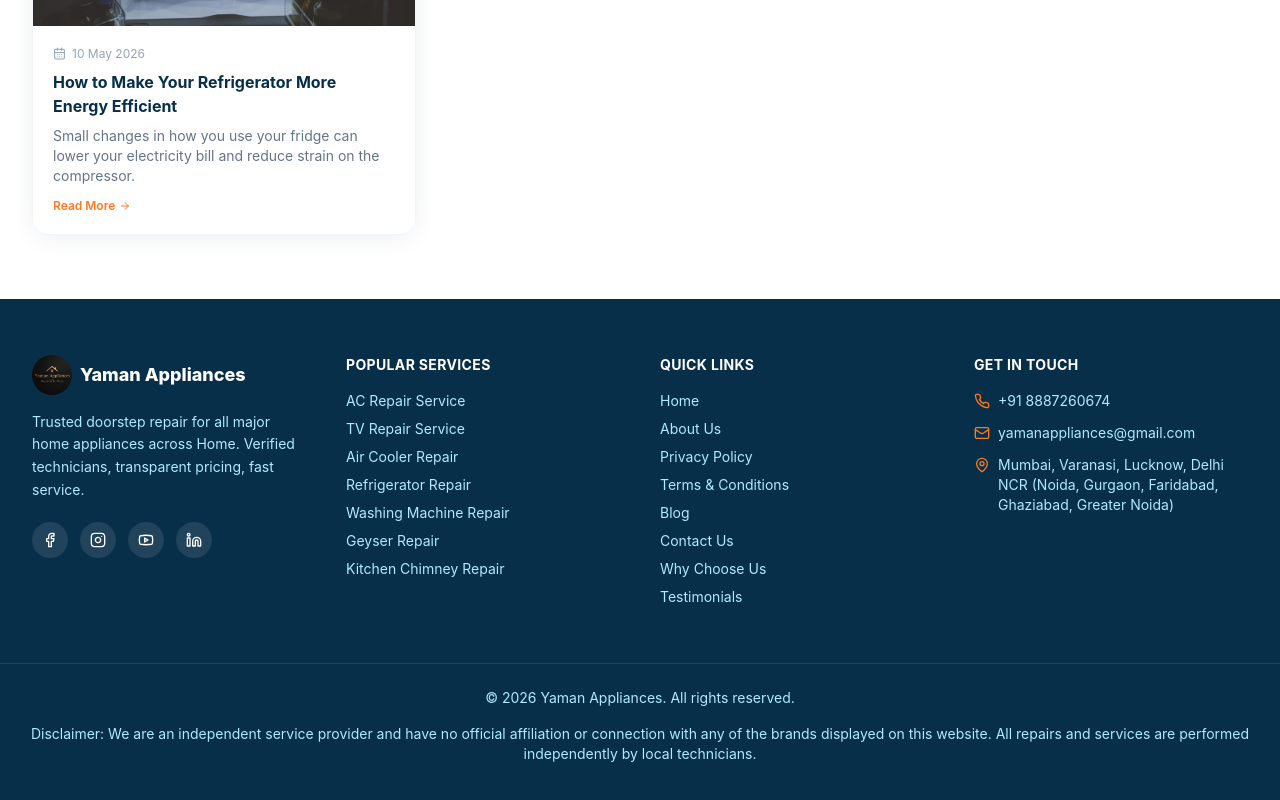
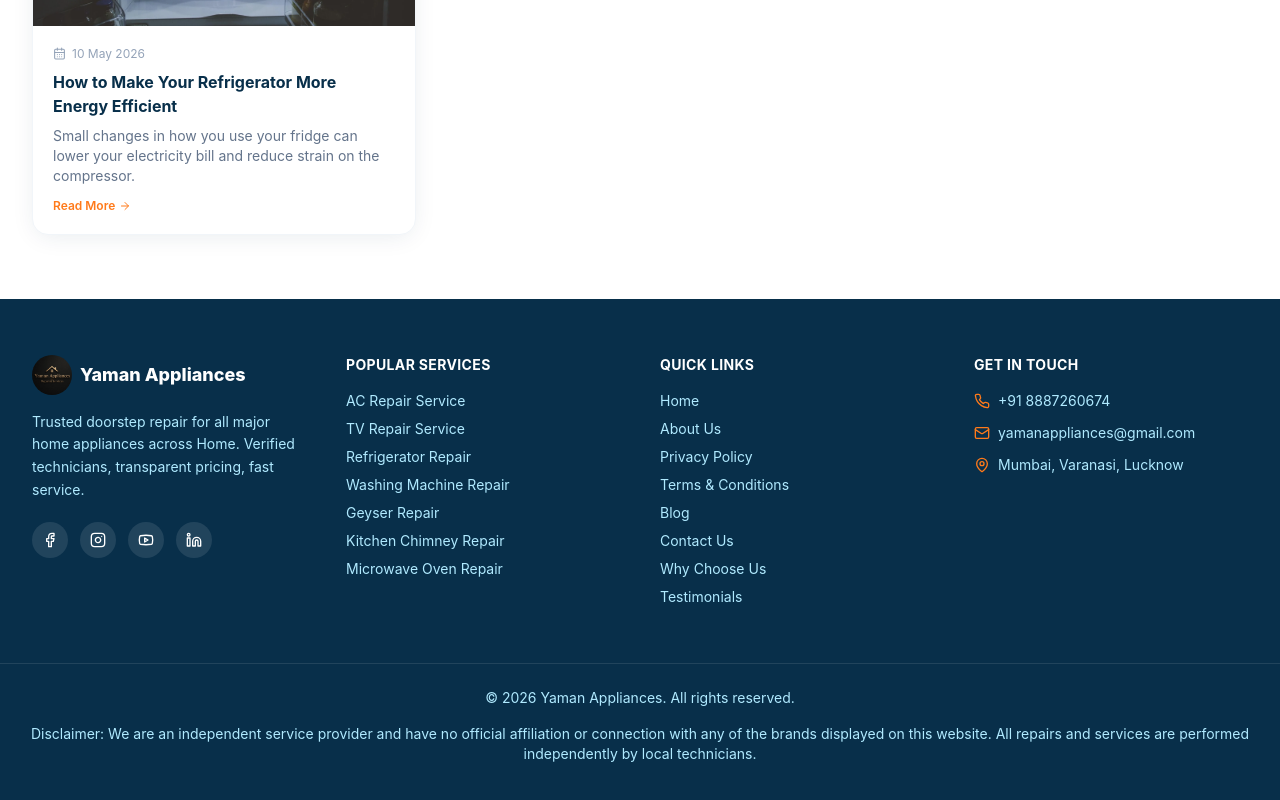
Before and after one commit to Ankitkannaujiya23/yamanappliances, a Next.js app: page /blog in a window 1280 px wide. Shown: the part 1096-1896 px from the top of the page. Built offline with nearby package versions, Linux system fonts and the light colour scheme.

Commit message:
changes to manage the locations

```diff
--- a/components/ServicesSection.js
+++ b/components/ServicesSection.js
@@ -1,49 +1,3 @@
-// import Link from "next/link";
-// import { ArrowRight } from "lucide-react";
-// import { services } from "@/data/services";
-// import { ServiceIcon } from "@/components/IconMap";
-
-// export default function ServicesSection() {
-//   return (
-//     <section id="services" className="bg-slate-50 py-20">
-//       <div className="container-x">
-//         <div className="text-center">
-//           <p className="section-eyebrow">Our Services</p>
-//           <h2 className="section-title">
-//             Appliance Repair Services We Offer
-//           </h2>
-//           <p className="mx-auto mt-4 max-w-2xl text-slate-500">
-//             Select a service to see pricing details and book a technician —
-//             same-day doorstep visits available across Delhi NCR.
-//           </p>
-//         </div>
-
-//         <div className="mt-12 grid grid-cols-2 gap-4 sm:grid-cols-3 lg:grid-cols-4">
-//           {services.map((s) => (
-//             <Link
-//               key={s.slug}
-//               href={`/services/${s.slug}`}
-//               className="card group flex flex-col items-center gap-3 p-6 text-center"
-//             >
-//               <span className="flex h-14 w-14 items-center justify-center rounded-2xl bg-brand-50 text-brand-600 transition group-hover:bg-brand-600 group-hover:text-white">
-//                 <ServiceIcon name={s.icon} size={26} />
-//               </span>
-//               <span className="text-sm font-bold text-brand-950">
-//                 {s.name}
-//               </span>
-//               <span className="line-clamp-2 text-xs text-slate-500">
-//                 {s.shortDesc}
-//               </span>
-//               <span className="mt-1 flex items-center gap-1 text-xs font-semibold text-accent-500">
-//                 View Pricing <ArrowRight size={12} />
-//               </span>
-//             </Link>
-//           ))}
-//         </div>
-//       </div>
-//     </section>
-//   );
-// }
 
 import Link from "next/link";
 import { ArrowRight } from "lucide-react";
@@ -66,7 +20,7 @@
           </h2>
           <p className="mx-auto mt-4 max-w-2xl text-slate-500">
             Select a service to see pricing details and book a technician —
-            same-day doorstep visits available across Delhi NCR.
+            same-day doorstep visits available.
           </p>
         </div>
 
--- a/data/services.js
+++ b/data/services.js
@@ -53,29 +53,29 @@
       { item: "Panel Replacement", price: "On inspection" },
     ],
   },
-  {
-    slug: "air-cooler-repair",
-    name: "Air Cooler Repair",
-    icon: "Fan",
-    shortDesc: "Motor, pump, cooling pad and swing issue repair for all cooler types.",
-    image: "https://placehold.co/640x480/06aaf5/ffffff?text=Cooler+Repair",
-    description:
-      "Desert, tower or personal air coolers — we fix motor, pump, cooling pad, swing and electrical issues quickly so your cooler is ready before the heat hits.",
-    commonIssues: [
-      "Motor not running",
-      "Water pump not working",
-      "Weak / no cooling air",
-      "Swing not working",
-      "Water leakage",
-    ],
-    priceList: [
-      { item: "Visiting / Inspection Charge", price: "₹149" },
-      { item: "General Service", price: "₹349 onwards" },
-      { item: "Motor Repair / Replacement", price: "₹599 onwards" },
-      { item: "Pump Replacement", price: "₹399 onwards" },
-      { item: "Cooling Pad Replacement", price: "₹499 onwards (set)" },
-    ],
-  },
+  // {
+  //   slug: "air-cooler-repair",
+  //   name: "Air Cooler Repair",
+  //   icon: "Fan",
+  //   shortDesc: "Motor, pump, cooling pad and swing issue repair for all cooler types.",
+  //   image: "https://placehold.co/640x480/06aaf5/ffffff?text=Cooler+Repair",
+  //   description:
+  //     "Desert, tower or personal air coolers — we fix motor, pump, cooling pad, swing and electrical issues quickly so your cooler is ready before the heat hits.",
+  //   commonIssues: [
+  //     "Motor not running",
+  //     "Water pump not working",
+  //     "Weak / no cooling air",
+  //     "Swing not working",
+  //     "Water leakage",
+  //   ],
+  //   priceList: [
+  //     { item: "Visiting / Inspection Charge", price: "₹149" },
+  //     { item: "General Service", price: "₹349 onwards" },
+  //     { item: "Motor Repair / Replacement", price: "₹599 onwards" },
+  //     { item: "Pump Replacement", price: "₹399 onwards" },
+  //     { item: "Cooling Pad Replacement", price: "₹499 onwards (set)" },
+  //   ],
+  // },
   {
     slug: "refrigerator-repair",
     name: "Refrigerator Repair",
--- a/data/site.js
+++ b/data/site.js
@@ -8,13 +8,13 @@
   phoneDisplay: "+91 8887260674",
   email: "yamanappliances@gmail.com",
   whatsapp: "918887260674",
-  address: "Mumbai, Varanasi, Lucknow, Delhi NCR (Noida, Gurgaon, Faridabad, Ghaziabad, Greater Noida)",
+  address: "Mumbai, Varanasi, Lucknow",
   mapEmbedUrl:
     "https://www.google.com/maps/embed?pb=!1m18!1m12!1m3!1d241318.2286729778!2d72.71353968020031!3d19.081434214959216!2m3!1f0!2f0!3f0!3m2!1i1024!2i768!4f13.1!3m3!1m2!1s0x3be7c6306644edc1%3A0x5da4ed8f8d648c69!2sMumbai%2C%20Maharashtra!5e0!3m2!1sen!2sin!4v1788637241065!5m2!1sen!2sin", social: {
       facebook: "https://facebook.com/",
       instagram: "https://instagram.com/",
       youtube: "https://youtube.com/",
-      linkedin: "https://linkedin.com/ankitkannaujiya23",
+      // linkedin: "https://linkedin.com/ankitkannaujiya23",
     },
   serviceAreas: [
     "Mumbai",
```
